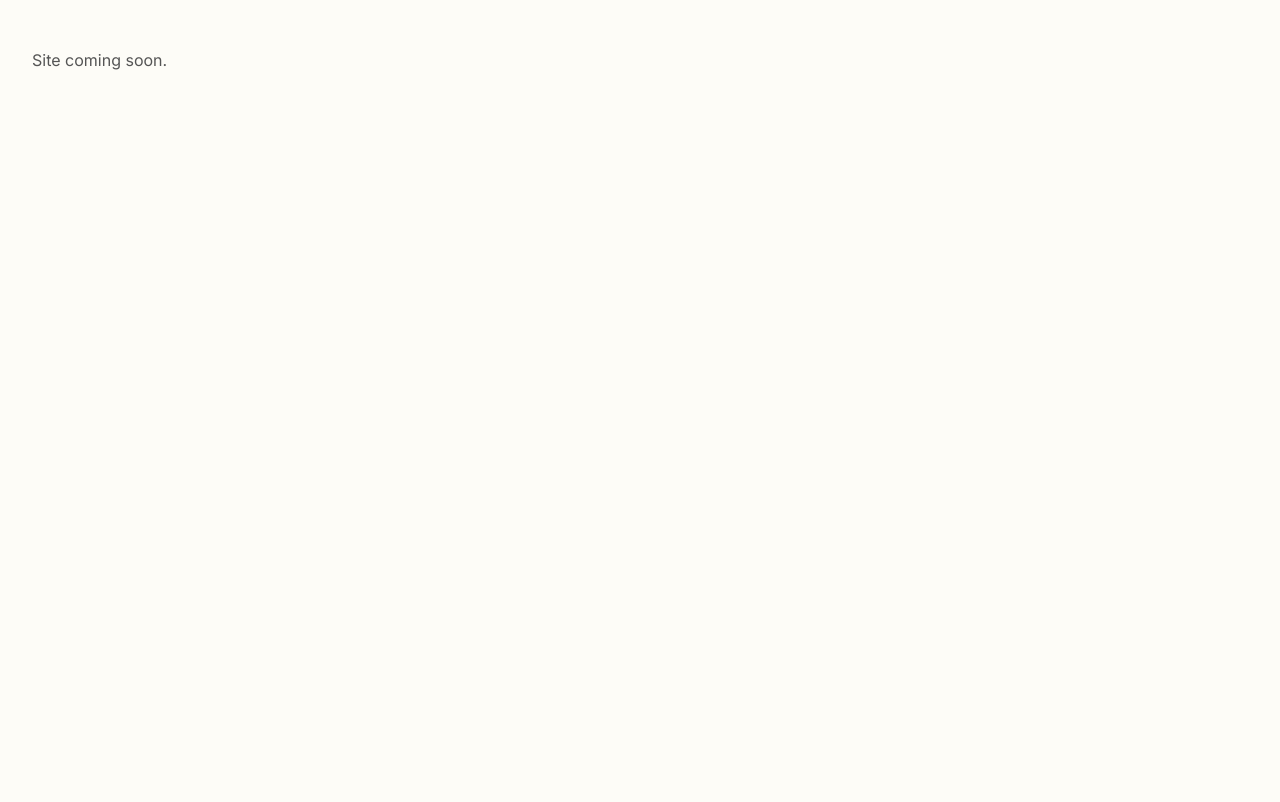
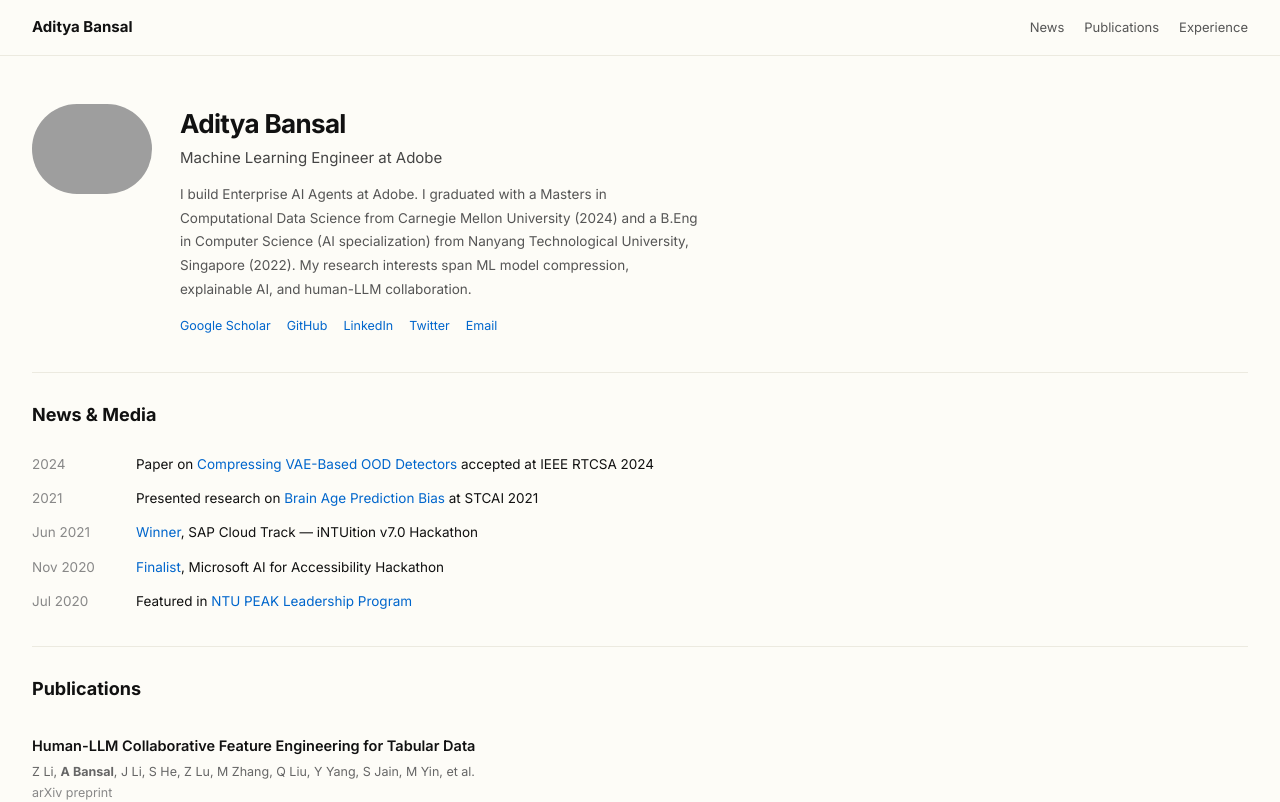
Before and after one commit to bansal-aditya/bansal-aditya.github.io, a Next.js app: page / in a window 1280 px wide. Shown: the top 802 px of the page. Built offline with nearby package versions, Linux system fonts and the light colour scheme; grey boxes are pictures that could not be loaded.

Commit message:
feat: compose home page with all sections

```diff
--- a/src/app/page.tsx
+++ b/src/app/page.tsx
@@ -1,7 +1,21 @@
+import NavBar from "@/components/NavBar";
+import Hero from "@/components/Hero";
+import NewsSection from "@/components/NewsSection";
+import PublicationsSection from "@/components/PublicationsSection";
+import ExperienceSection from "@/components/ExperienceSection";
+import Footer from "@/components/Footer";
+
 export default function Home() {
   return (
-    <main className="mx-auto max-w-content px-8">
-      <p className="py-12 text-muted">Site coming soon.</p>
-    </main>
+    <>
+      <NavBar />
+      <main className="mx-auto max-w-content px-8">
+        <Hero />
+        <NewsSection />
+        <PublicationsSection />
+        <ExperienceSection />
+        <Footer />
+      </main>
+    </>
   );
 }
```
